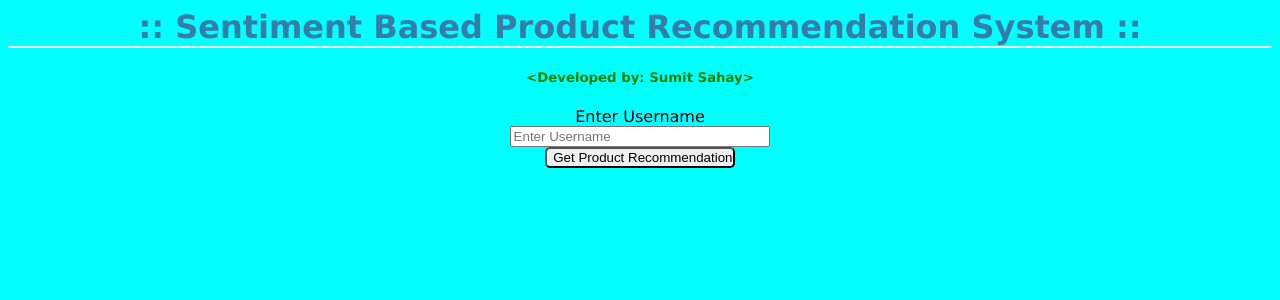
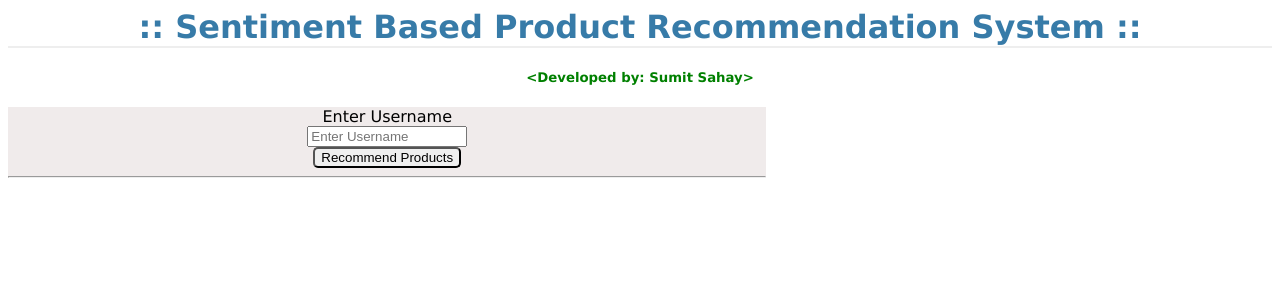
Before and after one commit to sumitsahay68/SentimentBasedProductRecommendationSystem, a Flask app: page / in a window 1280 px wide. Shown: the top 300 px of the page. Run offline with Flask 2, Linux system fonts and the light colour scheme; parts of the project's set-up code (start-up, migrations or seed data) failed here and were passed over; some libraries are stand-ins or nearby versions.

Commit message:
Backend developed and tested

```diff
--- a/app.py
+++ b/app.py
@@ -23,9 +23,16 @@ def recommendProducts():
     username =  str(request.form.get('username'))
 
     # Getting recommendations for user using the model
-    recommendations = model.sentimentBasedProductRecommendations(username)
+    modelOutput = model.sentimentBasedProductRecommendations(username)
+
+    # Checking type of variable if it's not a list then it will be an error
+    if type(modelOutput) != list :
+        # Returning the error to be displayed
+        return render_template('index.html', error=modelOutput)
+
+    # If output is a list then:
     # Converting recommendations list to a dataFrame
-    recommendations = pd.DataFrame(recommendations, columns=['Product Recommendations'])
+    recommendations = pd.DataFrame(modelOutput, columns=['Product Recommendations'])
 
     # Creating a HTML table using DataFrame
     recommendations_table = [recommendations.to_html(classes='recommendations')]
--- a/static/style.css
+++ b/static/style.css
@@ -1,6 +1,6 @@
 body            {
     font-family: "Lucida Sans Unicode", "Lucida Grande", sans-serif;
-    background-color: cyan;
+    background-color: white;
     background-position: center;
     background-size: cover;
     background-repeat: no-repeat;
@@ -11,6 +11,12 @@ h1, h2          { margin: 0; }
 h1              { border-bottom: 2px solid #eee; }
 h2              { font-size: 1.2em; }
 h5              { color: green;}
+
+.main {
+  background-color: rgb(240, 235, 235);
+  width: 60%;
+  text-align: center;
+}
 
 .button {
     transition-duration: 0.4s;
@@ -34,23 +40,23 @@ table.dataframe, .dataframe th, .dataframe td {
 
 table {
     border: none;
-    border-bottom: 0.5px solid #d4ba4e;
+    border-bottom: 2px solid black;
     border-collapse: collapse;
     text-align:center;
     padding: 12px;
     margin-bottom: 40px;
     font-size: 0.9em;
     background-color: darkcyan;
-    color: gray;
+    color: rgb(248, 12, 12);
     text-align: center;
 }
 
 
 td {
-    background-color: lavender;
+    background-color: whitesmoke;
 }
 
-tr:nth-child(odd)		{ background-color:#eee; }
-tr:nth-child(even)	{ background-color:#fff; }
+tr:nth-child(odd)		{ background-color:white; }
+tr:nth-child(even)	{ background-color:beige; }
 
-tr:hover            { background-color: grey;}
+tr:hover            { background-color: rgb(101, 230, 16);}
--- a/templates/index.html
+++ b/templates/index.html
@@ -3,21 +3,21 @@
 <link rel=stylesheet type=text/css href="../static/style.css">
 <!-- <link rel="stylesheet" href="https://maxcdn.bootstrapcdn.com/bootstrap/3.4.1/css/bootstrap.min.css"> -->
 <body>
-<div class="main" style="text-align: center;">
   <h1 style="text-align:center;">:: Sentiment Based Product Recommendation System ::</h1>
   <h5 style="text-align:center;">&lt;Developed by: Sumit Sahay&gt;</h5>
-
+  <div class="main">
+    <!-- background-color: rgb(240, 235, 235); width: 60%; -->
     <form action="{{url_for('recommendProducts')}}" method="post">
       <label for="username">Enter Username</label><br>
       <input type="text" id="username" name="username" placeholder="Enter Username" style="width: 20%;"><br>
-    <input type="submit" value="Get Product Recommendations" style="border-radius: 5px; width: 15%;">
+      <input type="submit" value="Recommend Products" style="border-radius: 5px; width: auto;">
     </form>
     <!-- Displaying the Recommendations -->
+    <hr>
     {% for table in productsTable %}
       <h4>{{titles[loop.index]}}</h4>
-    <span style="align-self: center;">
       {{ table|safe }}
-   </span>
     {% endfor %}
+    {{error}}
   </div>
 </body>
```
Lines whose indentation alone changed are shown as unchanged.
